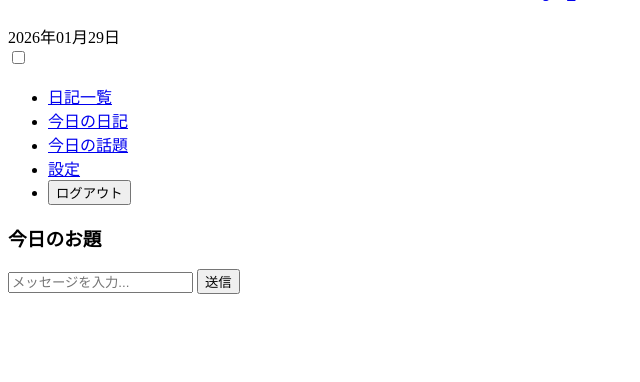
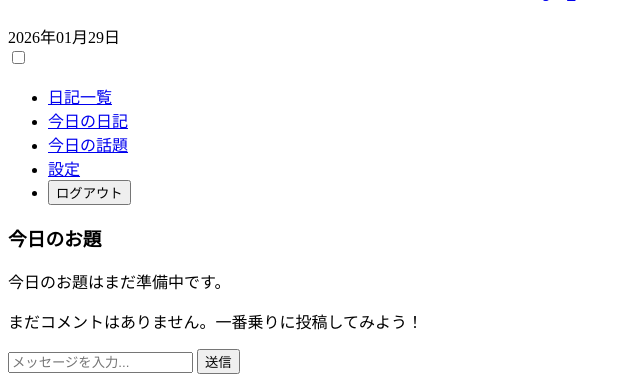
Before and after one commit to Tech-Jam-KDG-2026-Winter/Team-1-Django, a Django app: page /topic/ in a window 1280 px wide. Shown: the part 527-909 px from the top of the page, without its empty margins (0-640 px from the left). Before the commit the page ends 821 px from the top, so only its background shows below. Run offline with Django 5.2, Linux system fonts and the light colour scheme; the visitor is signed in with stand-in values (Sample User, id 1).

Commit message:
ユーザー作成機能実装/templates調整

```diff
--- a/app/views.py
+++ b/app/views.py
@@ -2,25 +2,48 @@ from django.shortcuts import render, redirect, get_object_or_404
 from django.urls import reverse_lazy
 from django.views.generic import DetailView, UpdateView
 from django.contrib.auth.mixins import LoginRequiredMixin
+from django.contrib import messages
 from django.contrib.messages.views import SuccessMessageMixin
 from django.contrib.auth.decorators import login_required
 from django.utils import timezone
+from django.contrib.auth import get_user_model
 from .models import UserProfile, Diary, DailyThread, ThreadComment
 from google import genai
 from django.conf import settings
 
+User = get_user_model()
+
 # Django標準（django.contrib.auth.urls）を使うのでログイン/ログアウトViewは今回は書きません。
 
-# ユーザー新規登録画面（ログイン不要）
+# ユーザー新規登録画面（登録後ログイン画面へ遷移するためログイン不要）
 def user_create(request):
-    # 1. フォームから「ユーザー名」「パスワード」「確認用パスワード」を取得。
-    # 2. パスワードが一致するか確認。
-    # 3. User.objects.create_user() で auth_user に保存。
-    # 4. 同時に UserProfile.objects.create(user=user) でプロフィールも作成。
-    # 5. 保存後、ログイン画面へ遷移させる。
-    # - 「すでにこのユーザー名は使われています」というエラーを画面に出す(unique制約があるため)
-    # - auth_user に保存する際は、パスワードをハッシュ化（暗号化）して保存してくれる User.objects.create_user() を使う
-    # - 変数名：エラーメッセージはmessages（django.contrib.messages を使用）
+    if request.method == 'POST':
+        username = request.POST.get('username')
+        pass1 = request.POST.get('password')
+        pass2 = request.POST.get('password_confirm')
+        ai_enabled = request.POST.get('ai_enabled') == 'on'
+
+        if User.objects.filter(username=username).exists():
+            messages.error(request, "このユーザー名はすでに使われています。")
+            return render(request, 'app/user_create.html')
+        if pass1 != pass2:
+            messages.error(request, "パスワードが一致しません。")
+            return render(request, 'app/user_create.html')
+
+        try:
+            user = User.objects.create_user(username=username, password=pass1)
+            UserProfile.objects.create(
+                user=user,
+                is_advice_enabled=ai_enabled
+            )
+
+            messages.success(request, "登録が完了しました！ログインしてください。")
+            return redirect('login')
+
+        except Exception as e:
+            messages.error(request, f"エラーが発生しました: {e}")
+            return render(request, 'app/user_create.html')
+
     return render(request, 'app/user_create.html')
 
 # メイン機能（ログイン必須）
@@ -106,18 +129,12 @@ def diary_write(request):
             diary.save()
 
         except Exception as e:
-            print(f"!!! エラー発生: {e}")
-            diary.ai_response = f"（エラー）: {e}"
+            diary.ai_response = f"エラーが発生しました: {e}"
             diary.save()
 
         return redirect('index')
 
-    return render(request, 'app/diary_write.html', {
-        'now': timezone.now(),
-        'diary': diary
-    })
-
-    return render(request, 'app/diary_write.html', {'now': timezone.now()})
+    return render(request, 'app/diary_write.html', {'now': timezone.now(), 'diary': diary})
 
 # 日記詳細
 class DiaryDetailView(LoginRequiredMixin, DetailView):
--- a/templates/app/daily_topic.html
+++ b/templates/app/daily_topic.html
@@ -5,15 +5,26 @@
 <div class="topic-page">
     <div class="topic-header">
         <h3>今日のお題</h3>
-        <p class="topic-text">{{ topic.content }}</p>
+        <p class="topic-text">
+            {% if topic %}
+                {{ topic.title }}
+            {% else %}
+                今日のお題はまだ準備中です。
+            {% endif %}
+        </p>
     </div>
 
     <div id="chat-area" class="comment-container">
         {% for comment in comments %}
             <div class="comment-bubble">
-                <span class="user">{{ comment.user.username }}</span>
-                <p class="text">{{ comment.text }}</p>
+                <div class="comment-info">
+                    <span class="user">{{ comment.user.username }}</span>
+                    <small class="time">{{ comment.created_at|date:"H:i" }}</small>
+                </div>
+                <p class="text">{{ comment.content }}</p>
             </div>
+        {% empty %}
+            <p class="no-comment">まだコメントはありません。一番乗りに投稿してみよう！</p>
         {% endfor %}
     </div>
 
--- a/templates/app/setting.html
+++ b/templates/app/setting.html
@@ -19,13 +19,13 @@
             <div class="setting-row">
                 <label class="switch-label">
                     AIアドバイス機能
-                    <input type="checkbox" name="ai_enabled" {% if profile.ai_enabled %}checked{% endif %}>
+                    <input type="checkbox" name="ai_enabled" {% if profile.is_advice_enabled %}checked{% endif %}>
                 </label>
             </div>
 
             <div class="setting-description">
                 <p class="description-title">アドバイス機能をONにすると？</p>
-                <p>通常の返信に加え、あなたの記録に基づいた「健康についてのアドバイス」が追加されます。</p>
+                <p>通常の返信に加え、あなたの日記に基づいた「健康についてのアドバイス」が追加されます。</p>
             </div>
         </div>
 
--- a/templates/app/user_create.html
+++ b/templates/app/user_create.html
@@ -29,13 +29,14 @@
         </div>
         <div class="form-group">
             <label>AIアドバイス機能:</label>
-            <input type="checkbox" name="ai_enabled" checked> 最初からONにする
+            <input type="checkbox" name="ai_enabled" checked> ON
+            <p>※設定からいつでも変更できます</p>
         </div>
         <button type="submit" class="btn-submit">新規登録</button>
     </form>
 
     <div class="footer-link">
-        <a href="{% url 'login' %}">ログイン画面はこちら</a>
+        <p>すでにアカウントをお持ちの方は<a href="{% url 'login' %}">ログイン</a></p>
     </div>
 </div>
 {% endblock %}
```
